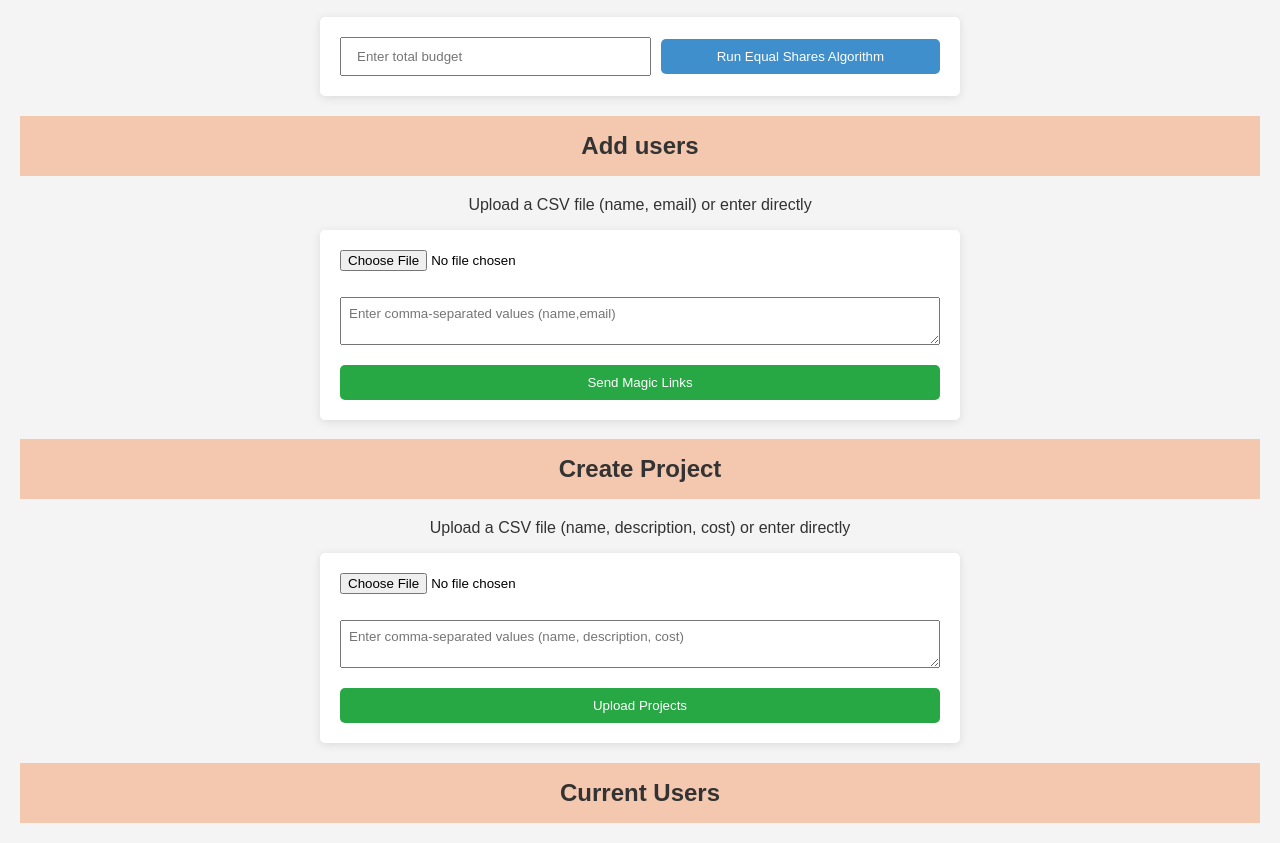
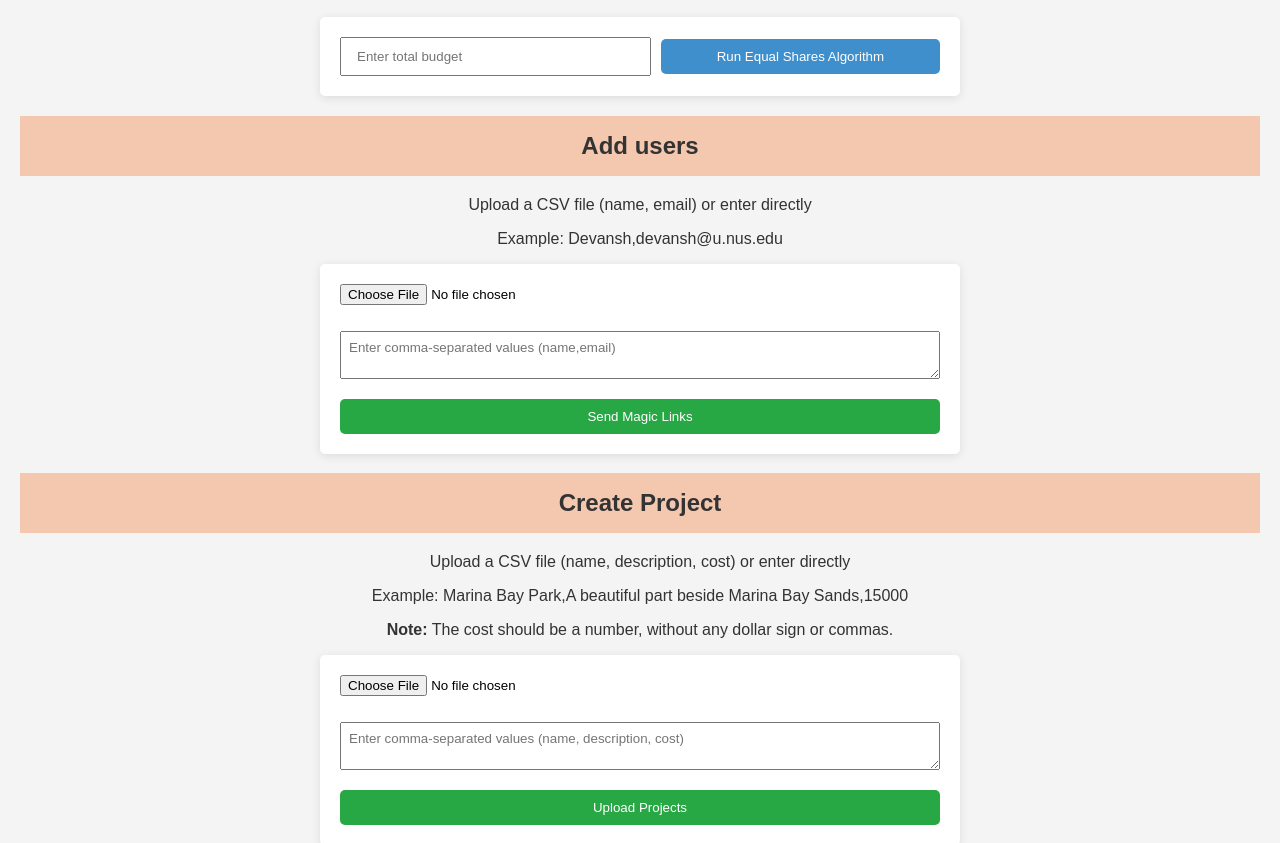
Before and after one commit to Devanshshah1309/participatory-budgeting, a Flask app: page /admin in a window 1280 px wide. Shown: the part 638-1481 px from the top of the page. Run offline with Flask 3, Linux system fonts and the light colour scheme; parts of the project's set-up code (start-up, migrations or seed data) failed here and were passed over.

Commit message:
Display errors on dashboard while creating users and projects

```diff
--- a/app/routes.py
+++ b/app/routes.py
@@ -47,7 +47,7 @@
                     return user_error("Error parsing the CSV file. Please ensure it is in the correct format.")
                 except Exception as e:
                     return user_error(f"An unexpected error occurred: {str(e)}")
-            csv_input = request.form.get('csv_input')
+            csv_input = request.form.get('csv_input_users')
             if csv_input:
                 entries = [entry.strip().split(',') for entry in csv_input.splitlines()]
                 for index, entry in enumerate(entries):
@@ -79,9 +79,18 @@
                             return user_error(f"Row {index + 1} contains missing values.")
 
                     for _, row in df.iterrows():
-                        project_name = row['name']
+                        project_name = row['name'].strip()
                         description = row.get('description', '').strip()  # Optional description
                         cost = row.get('cost', '')
+
+                        if not project_name:  # Ensure name is not empty
+                            return user_error("Project name cannot be empty.")
+                        try:
+                            cost_value = float(cost)
+                            if cost_value < 0:
+                                return user_error("Cost must be a non-negative number.")
+                        except ValueError:
+                            return user_error(f"Invalid cost value: '{cost}'. It must be a valid number.")
 
                         if project_name:  # Ensure project_name is not empty
                             project = Project(project_name=project_name, description=description, cost=cost)
@@ -96,16 +105,25 @@
                     return user_error("Error parsing the CSV file. Please ensure it is in the correct format.")
                 except Exception as e:
                     return user_error(f"An unexpected error occurred: {str(e)}")
-            csv_input = request.form.get('csv_input')
+            csv_input = request.form.get('csv_input_projects')
             if csv_input:
                 entries = [entry.strip().split(',') for entry in csv_input.splitlines()]
-                for entry in entries:
+                for index, entry in enumerate(entries):
                     if len(entry) != 3:
                         return user_error(f"Bad data: row {index + 1} has {len(entry)} values (expecting 3)")
                 for name, description, cost in entries:
-                    if name:  # Ensure name is not empty
-                        project = Project(project_name=name, description=description.strip(), cost=cost)
-                        db.session.add(project)
+                    if not name:  # Ensure name is not empty
+                        return user_error("Project name cannot be empty.")
+                    try:
+                        cost_value = float(cost)
+                        if cost_value < 0:
+                            return user_error("Cost must be a non-negative number.")
+                    except ValueError:
+                        return user_error(f"Invalid cost value: '{cost}'. It must be a valid number.")
+
+                    # If validations pass, create the project
+                    project = Project(project_name=name, description=description.strip(), cost=cost_value)
+                    db.session.add(project)
                 db.session.commit()
                 flash('Projects uploaded successfully from input!', 'success')
 
--- a/app/templates/admin.html
+++ b/app/templates/admin.html
@@ -63,25 +63,43 @@
     <div id="equalSharesResults" style="margin-top: 20px"></div>
     <h2 class="orange">Add users</h2>
     <p>Upload a CSV file (name, email) or enter directly</p>
+    <p>Example: Devansh,devansh@u.nus.edu</p>
     <form method="POST" enctype="multipart/form-data">
       <input type="file" name="file" accept=".csv" />
       <textarea
-        name="csv_input"
+        name="csv_input_users"
         placeholder="Enter comma-separated values (name,email)"
       ></textarea>
-      <button type="submit" name="action" value="upload_users">
+      <button
+        type="submit"
+        name="action"
+        value="upload_users"
+        onclick="return validateCSVInputForUsers()"
+      >
         Send Magic Links
       </button>
     </form>
     <h2 class="orange">Create Project</h2>
     <p>Upload a CSV file (name, description, cost) or enter directly</p>
+    <p>
+      Example: Marina Bay Park,A beautiful part beside Marina Bay Sands,15000
+    </p>
+    <p>
+      <strong>Note:</strong> The cost should be a number, without any dollar
+      sign or commas.
+    </p>
     <form method="POST" enctype="multipart/form-data">
       <input type="file" name="project_file" accept=".csv" />
       <textarea
-        name="csv_input"
+        name="csv_input_projects"
         placeholder="Enter comma-separated values (name, description, cost)"
       ></textarea>
-      <button type="submit" name="action" value="upload_projects">
+      <button
+        type="submit"
+        name="action"
+        value="upload_projects"
+        onclick="return validateCSVInputForProjects()"
+      >
         Upload Projects
       </button>
     </form>
@@ -136,7 +154,43 @@
         {% endfor %}
       </tbody>
     </table>
+    <script>
+      function validateCSVInputForProjects() {
+        const csvInput = document.querySelector(
+          'textarea[name="csv_input_projects"]'
+        ).value;
+        const lines = csvInput.split("\n");
 
+        for (let i = 0; i < lines.length; i++) {
+          const entry = lines[i].split(",");
+          if (entry.length !== 3) {
+            alert(
+              `Row ${
+                i + 1
+              } must contain exactly three values (name, description, cost).`
+            );
+            return false; // Prevent form submission
+          }
+
+          const cost = entry[2].trim();
+          if (!isNonNegativeInteger(cost)) {
+            alert(
+              `Invalid cost value in row ${
+                i + 1
+              }: '${cost}'. It must be a non-negative integer.`
+            );
+            return false; // Prevent form submission
+          }
+        }
+
+        return true; // Allow form submission if all checks pass
+      }
+
+      function isNonNegativeInteger(value) {
+        const num = Number(value);
+        return Number.isInteger(num) && num >= 0; // Check if it's a non-negative integer
+      }
+    </script>
     <script>
       // Automatically hide flash messages after 5 seconds
       setTimeout(function () {
@@ -145,6 +199,37 @@
           message.style.display = "none";
         });
       }, 5000); // 5000 milliseconds = 5 seconds
+    </script>
+    <script>
+      function validateCSVInputForUsers() {
+        const csvInput = document.querySelector(
+          'textarea[name="csv_input_users"]'
+        ).value;
+        const lines = csvInput.split("\n");
+
+        for (let i = 0; i < lines.length; i++) {
+          const entry = lines[i].split(",");
+          if (entry.length !== 2) {
+            alert(
+              `Row ${i + 1} must contain exactly two values (name, email).`
+            );
+            return false; // Prevent form submission
+          }
+
+          const name = entry[0].trim();
+          const email = entry[1].trim();
+          if (!name) {
+            alert(`Name cannot be empty in row ${i + 1}.`);
+            return false; // Prevent form submission
+          }
+          if (!email) {
+            alert(`Email cannot be empty in row ${i + 1}.`);
+            return false; // Prevent form submission
+          }
+        }
+
+        return true; // Allow form submission if all checks pass
+      }
     </script>
     <script>
       const ctx = document.getElementById("votingChart").getContext("2d");
```
